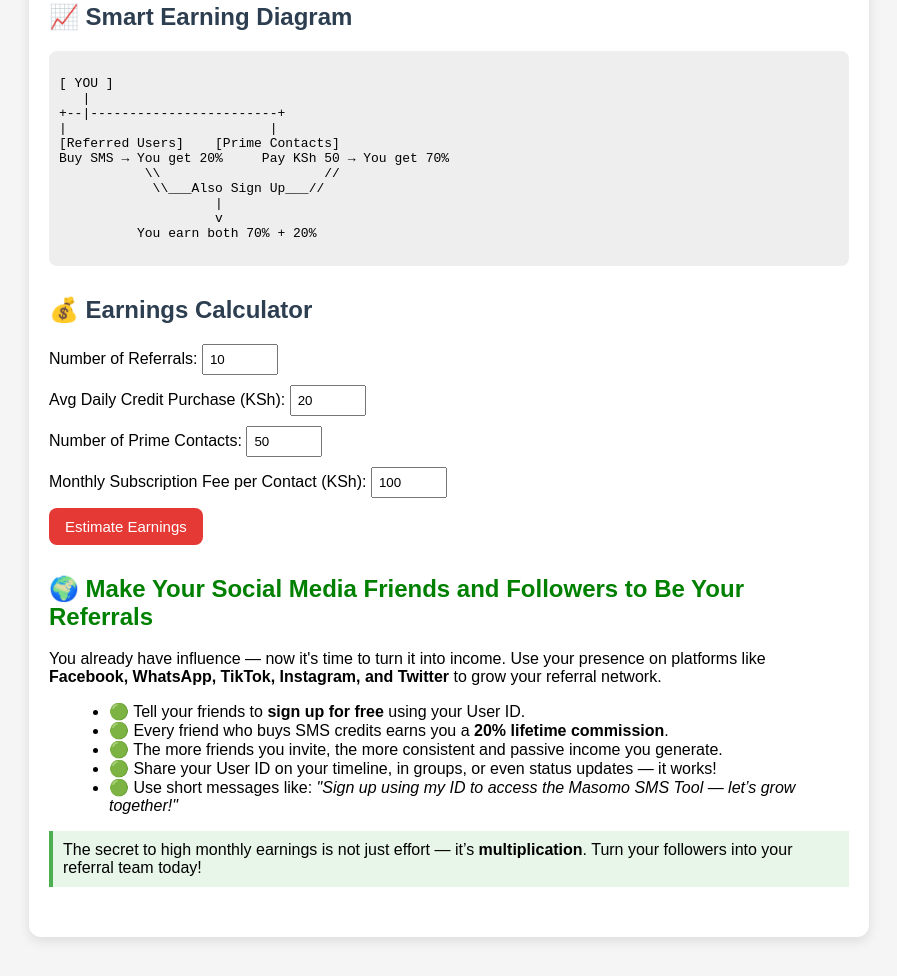
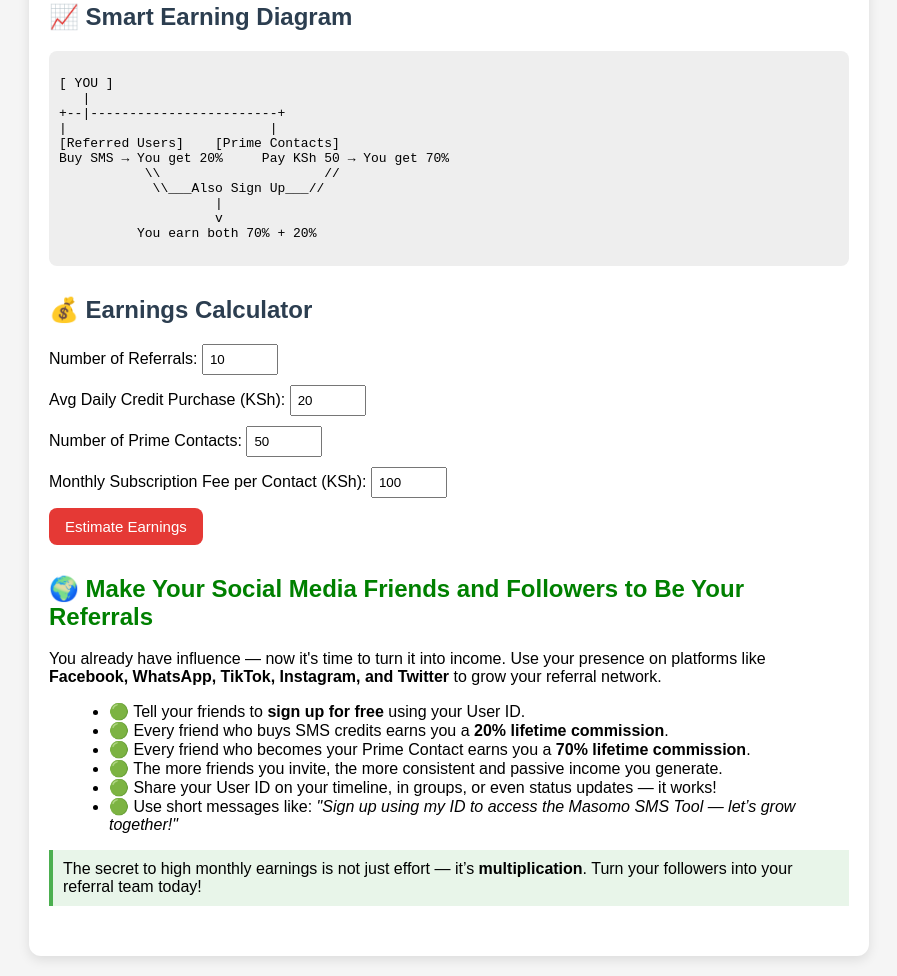
Before and after one commit to masomodigital/how-to-earn, a plain HTML site: page index.html in a window 1280 px wide. Shown: the part 758-1734 px from the top of the page, without its empty margins (191-1088 px from the left). Drawn offline with Linux system fonts and the light colour scheme.

Commit message:
Update index.html

```diff
--- a/index.html
+++ b/index.html
@@ -139,6 +139,7 @@ Buy SMS → You get 20%     Pay KSh 50 → You get 70%
   <ul style="margin-left: 20px;">
     <li>🟢 Tell your friends to <strong>sign up for free</strong> using your User ID.</li>
     <li>🟢 Every friend who buys SMS credits earns you a <strong>20% lifetime commission</strong>.</li>
+    <li>🟢 Every friend who becomes your Prime Contact earns you a <strong>70% lifetime commission</strong>.</li>
     <li>🟢 The more friends you invite, the more consistent and passive income you generate.</li>
     <li>🟢 Share your User ID on your timeline, in groups, or even status updates — it works!</li>
     <li>🟢 Use short messages like: <em>"Sign up using my ID to access the Masomo SMS Tool — let’s grow together!"</em></li>
```
